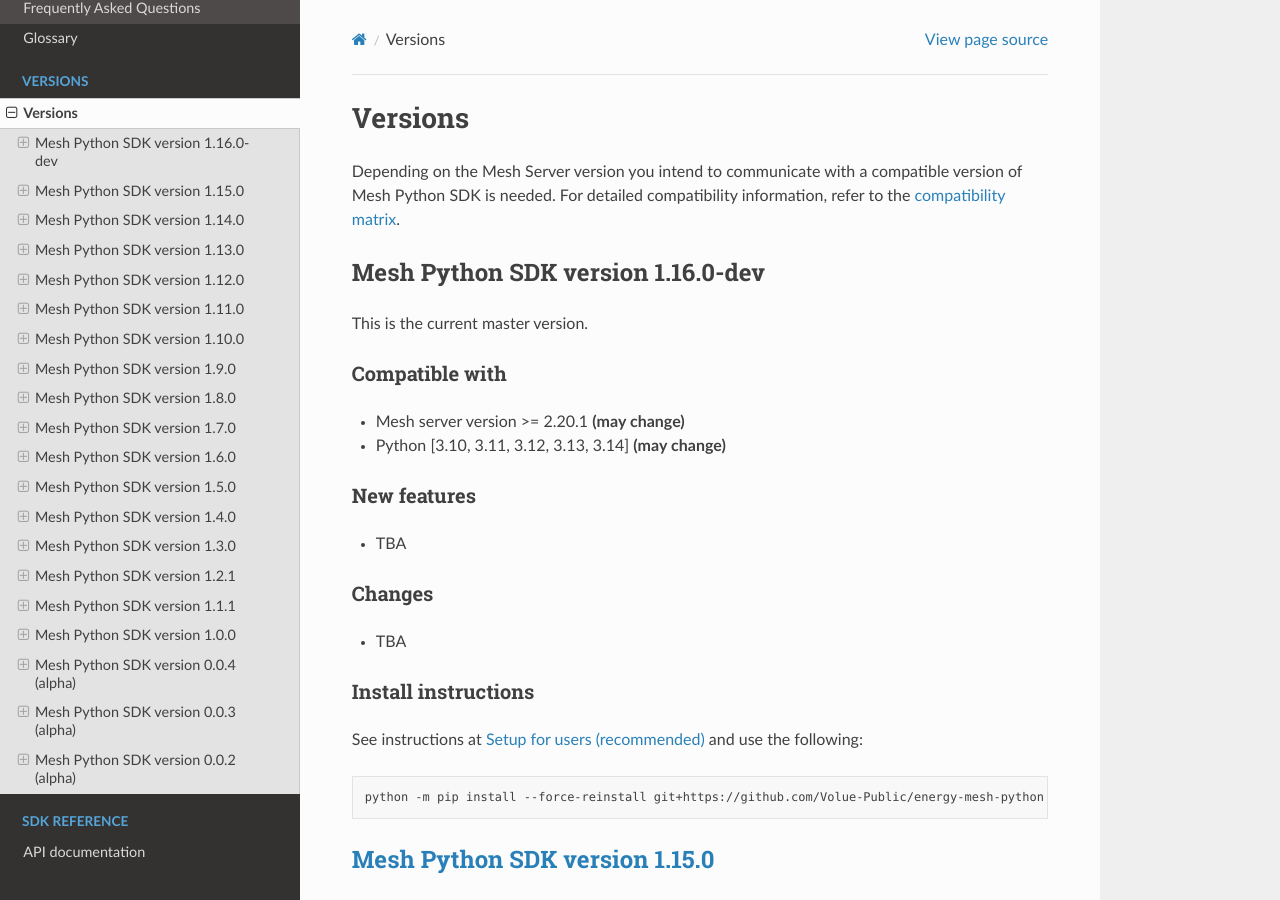
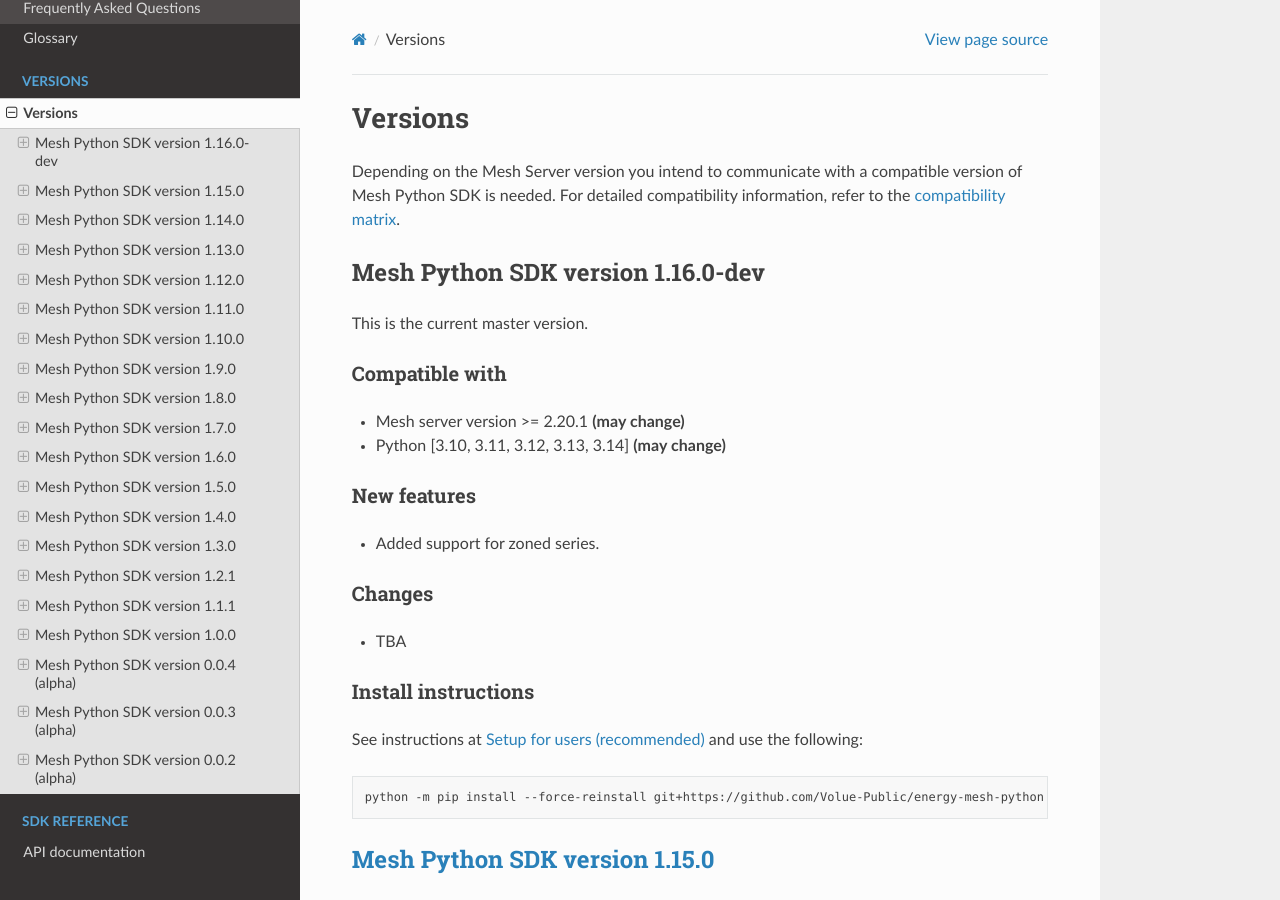
Before and after one commit to Volue-Public/energy-mesh-python, a Sphinx documentation site: the page built from docs/source/versions.rst, in a window 1280 px wide and 900 px high. Built offline with Sphinx 7.4.7 and the Read the Docs theme 3.1.0, drawn with Linux system fonts in a browser that asks for light colours.

Commit message:
versions.rst

```diff
--- a/docs/source/versions.rst
+++ b/docs/source/versions.rst
@@ -20,7 +20,7 @@ Compatible with
 New features
 ~~~~~~~~~~~~~~~~~~
 
-- TBA
+- Added support for zoned series.
 
 Changes
 ~~~~~~~~~~~~~~~~~~
```
